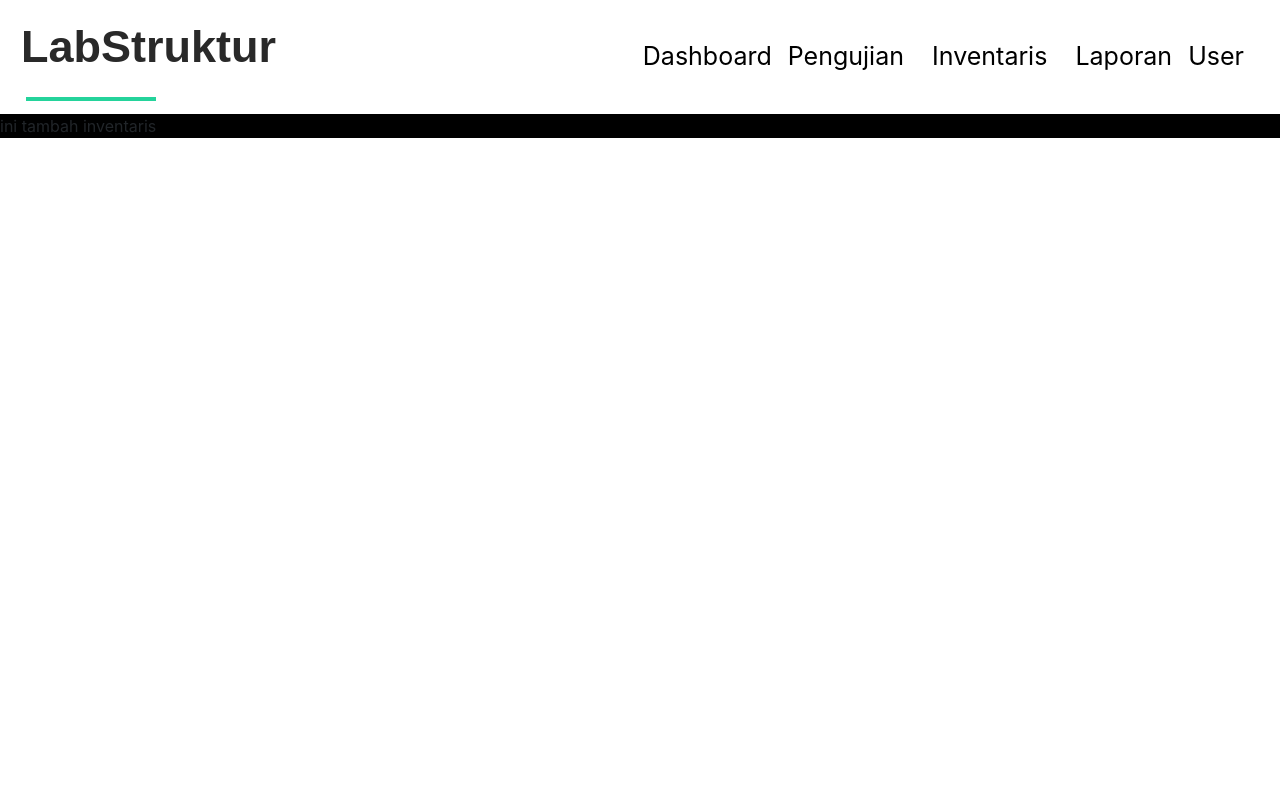
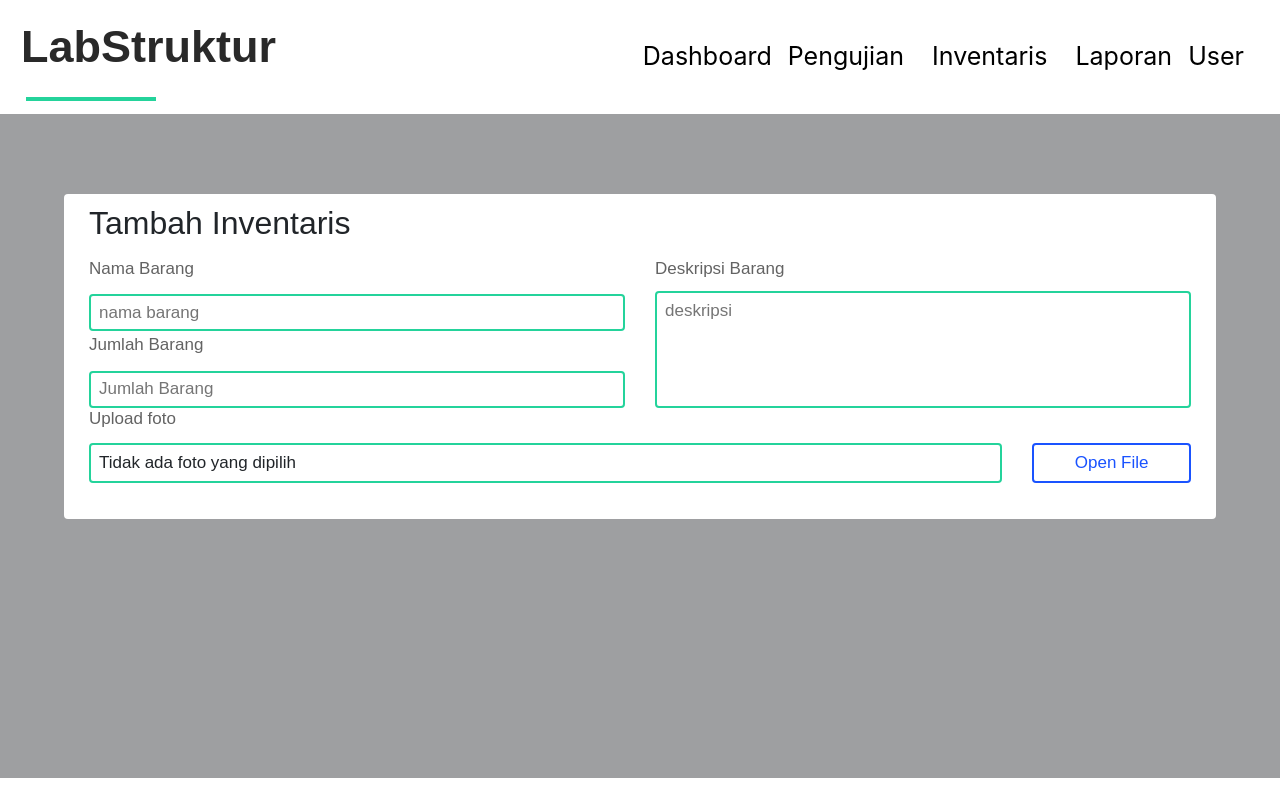
Before and after one commit to muharyman/labstruktur, a Vue app in the folder FrontEnd/labstruktur/: page /inventaris/tambahinventaris in a window 1280 px wide. Built offline with nearby package versions, Linux system fonts and the light colour scheme.

Commit message:
tambah inventaris sudah selesai, fixing layout profil, bug navbar

```diff
--- a/FrontEnd/labstruktur/src/App.vue
+++ b/FrontEnd/labstruktur/src/App.vue
@@ -51,7 +51,10 @@
 </div>
 </template>
 
-<style>
+<style scoped>
+.app{
+  z-index: 1;
+}
 .navbar-text{
   font-size: 25px;
   color: black !important;
--- a/FrontEnd/labstruktur/src/views/Profil.vue
+++ b/FrontEnd/labstruktur/src/views/Profil.vue
@@ -53,13 +53,17 @@
   margin: 0;
   background: #9E9FA1;
   z-index: -1;
+  height: 83vh;
+  overflow: hidden;
 }
+
 .col-sm-5{
   padding: 65px 45px;
   margin:0 !important;
 }
 .col-sm-7{
-  padding: 65px 75px;
+  padding: 65px 45px;
+  margin: 0 !important;
 }
 
 .profile{
@@ -203,6 +207,29 @@
   color: black;
   font-size: 25px;
 }
+
+@media screen and (max-width: 600px){
+  .root{
+    height: fit-content;
+  }
+  .profile{
+    margin: auto;
+    width: 80vw;
+    height: 100%;
+  }
+  .ubah-profile{
+    float: none;
+    margin: auto;
+    width: 80vw;
+    height: 100%;
+  }
+  .button-4 a{
+    font-size: 13px;
+  }
+  #status{
+    font-size: 17px;
+  }
+}
 </style>
 <script>
 export default {
--- a/FrontEnd/labstruktur/src/views/TambahInventaris.vue
+++ b/FrontEnd/labstruktur/src/views/TambahInventaris.vue
@@ -1,11 +1,160 @@
 <template>
   <div class="root">
-    ini tambah inventaris
+    <div class="row">
+      <div class="col-sm-12">
+        <div class="tambahinventaris-container">
+          <div id="tambahinventaris-header">
+            <p>Tambah Inventaris</p>
+            <div class="row">
+              <div class="col">
+                <p class="text">Nama Barang</p>
+                <input class="text-input" type="text" placeholder="nama barang"/>
+                <p class="text">Jumlah Barang</p>
+                <input class="text-input" type="text" placeholder="Jumlah Barang"/>
+              </div>
+              <div class="col">
+                <p class="text">Deskripsi Barang</p>
+                <textarea class="text-input-deskripsi" type="text" placeholder="deskripsi"></textarea>
+              </div>
+            </div>
+              <p class="text">Upload foto</p>
+              <label for="foto-upload" class="upload-foto-container" >
+                <div class="row">
+                  <div class="col-sm-10">
+                    <div class="upload-foto" >
+                      <p>{{ foto_status }}</p>
+                    </div>
+                  </div>
+                  <div class="col-sm-2">
+                    <div class="button" >
+                      <p>Open File</p>
+                    </div>
+                  </div>
+                </div>
+              </label>
+              <input id="foto-upload" ref="foto_upload" type="file" accept="image/png, image/jpeg" multiple @change="update_status()" />
+          </div>
+        </div>
+      </div>
+    </div>
   </div>
 </template>
 
 <style scoped>
 .root{
-  background: black;
+  overflow-x: hidden;
+  background: #9E9FA1;
+  height: 83vh;
+  z-index: -1;
+}
+.tambahinventaris-container{
+  margin: 10vh 5vw;
+  border-radius: 4px;
+  background: white;
+  padding: 5px 25px;
+}
+#tambahinventaris-header{
+  font-family: "Raleway", sans-serif;
+  font-size: 32px;
+  font-weight: 300;
+}
+.text{
+  font-family: "Montserrat Alternates", sans-serif;
+  font-size: 17px;
+  color: #636363;
+  line-height: 12px;
+  margin: 0;
+  margin-bottom: 8px;
+}
+
+.text-input{
+  border: 2px solid #24D39B;
+  padding: 5px 8px;
+  font-size: 17px;
+  margin-bottom: 8px;
+  height: 25%;
+  width: inherit;
+  border-radius: 4px;
+}
+
+.text-input:focus{
+  border: 2px solid #1A53FF;
+  border-radius: 4px;
+}
+.text-input-deskripsi{
+  border: 2px solid #24D39B;
+  padding: 5px 8px;
+  height: 78%;
+  font-size: 17px;
+  margin-bottom: 8px;
+  width: inherit;
+  border-radius: 4px;
+  margin-top: 8px;
+  resize: none;
+}
+.text-input-deskripsi:focus{
+  border: 2px solid #1A53FF;
+  border-radius: 4px;
+}
+.upload-foto{
+  border: 2px solid #24D39B;
+  padding: 5px 8px;
+  font-size: 17px;
+  margin-bottom: 8px;
+  height: 55%;
+  width:inherit;
+  border-radius: 4px;
+  display: inline-block;
+}
+.upload-foto:hover{
+  border: 2px solid #1A53FF;
+}
+#foto-upload{
+  display: none;
+}
+.upload-foto-container{
+  display: block;
+  cursor: pointer;
+}
+.button{
+  border: 2px solid #1A53FF;
+  padding: 5px 8px;
+  font-size: 17px;
+  color: #1A53FF;
+  text-align: center;
+  margin-bottom: 8px;
+  height: 55%;
+  width:inherit;
+  border-radius: 4px;
+  display: inline-block;
+}
+.button:hover{
+  background: #1A53FF;
+  color: white;
 }
 </style>
+<script>
+export default {
+  name:'tambahinventaris',
+  data(){
+    return{
+      foto_status: "Tidak ada foto yang dipilih",
+      files: []
+    }
+  },
+  methods:{
+    update_status(){
+      if(this.$refs.foto_upload.files.length > 0){
+        this.foto_status="";
+        for( var i = 0; i< this.$refs.foto_upload.files.length; i++){
+          this.foto_status = this.foto_status + this.$refs.foto_upload.files.item(i).name + "; ";
+        }
+        this.files = this.$refs.foto_upload.files;
+      } else{
+        this.foto_status = "Tidak ada foto yang dipilih";
+      }
+    }
+  }
+
+}
+</script>
```
